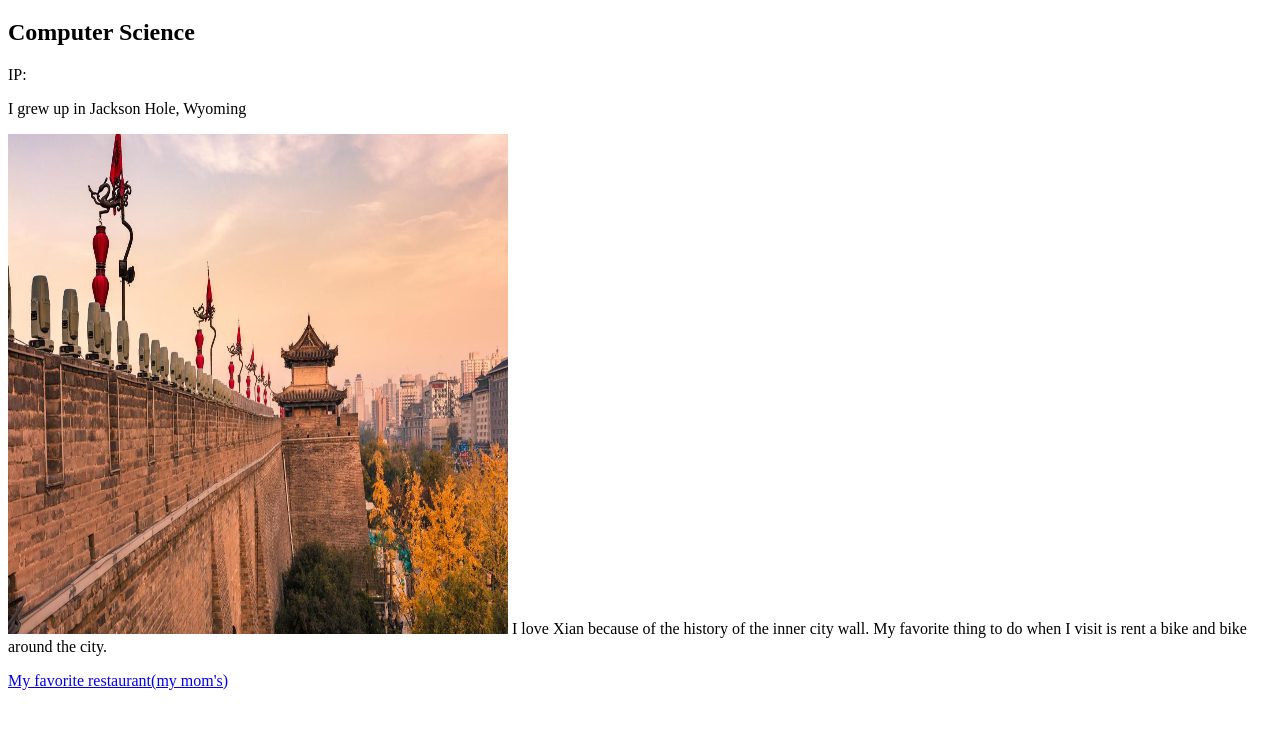
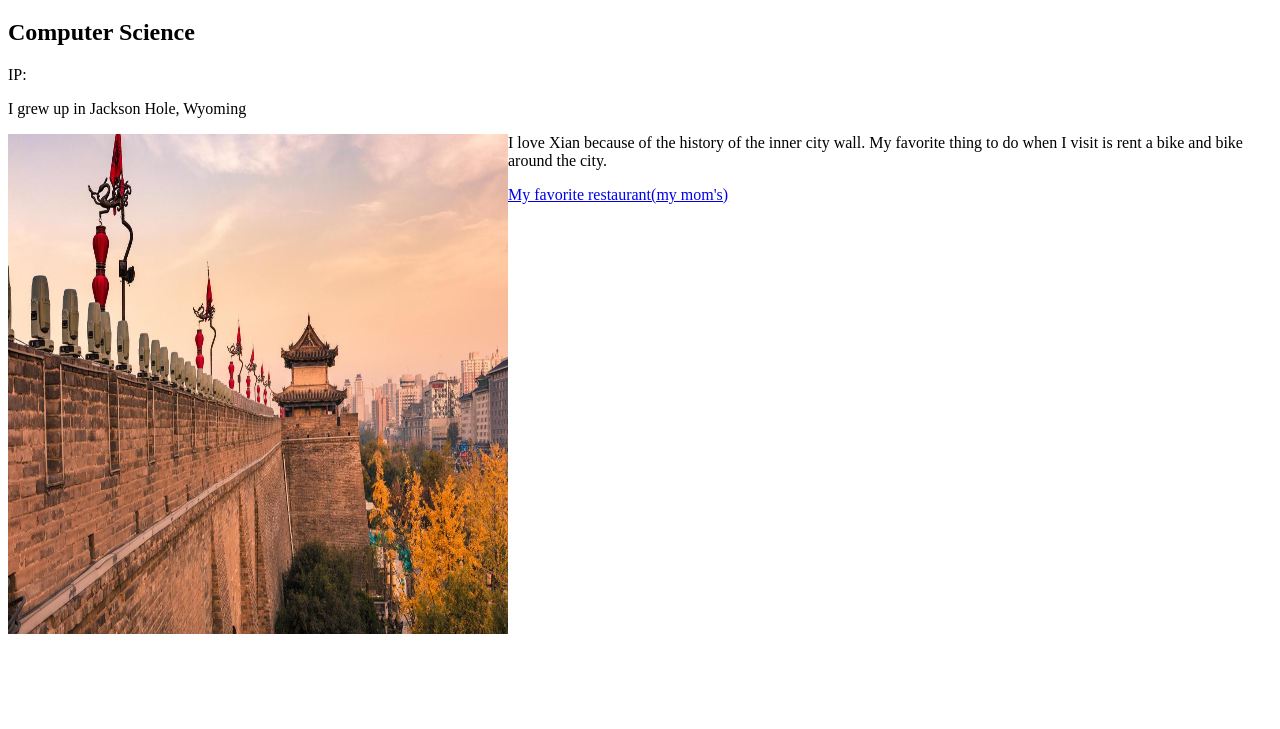
Before and after one commit to mbeast01/mbeast01.github.io, a plain HTML site: page index.html in a window 1280 px wide. Shown: the part 61-790 px from the top of the page. Drawn offline with Linux system fonts and the light colour scheme.

Commit message:
Update index.html
Fixed the image and the note to the side of it

```diff
--- a/index.html
+++ b/index.html
@@ -8,8 +8,8 @@
         <h2>Computer Science</h2>
         <p>IP:</p>
         <p>I grew up in Jackson Hole, Wyoming</p>
-        <p><img src="xianwall.jpeg" alt="My Fave Place" style="width:500px;height:500px;"> I love Xian because of the history of the inner
-            city wall. My favorite thing to do when I visit is rent a bike and bike around the city. </p>
+        <img src="xianwall.jpeg" alt="My Fave Place" style="width:500px;height:500px;" ALIGN = "left"> I love Xian because of the history of the inner
+            city wall. My favorite thing to do when I visit is rent a bike and bike around the city.
         <p><a href="url" target="_blank">My favorite restaurant(my mom's)</a></p>
     </body>
     </html>
```
